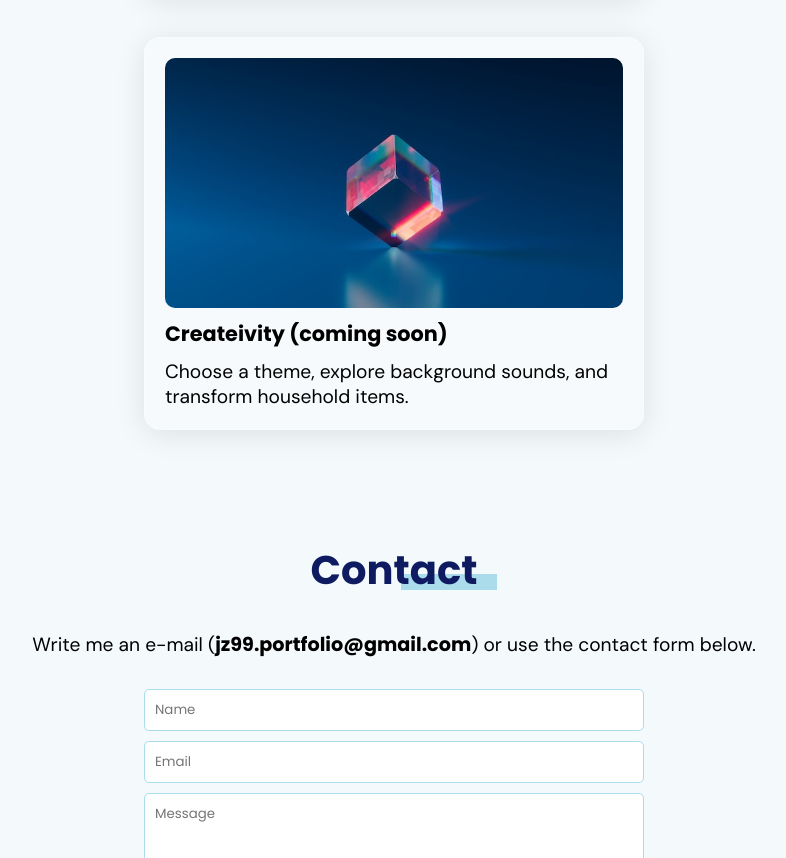
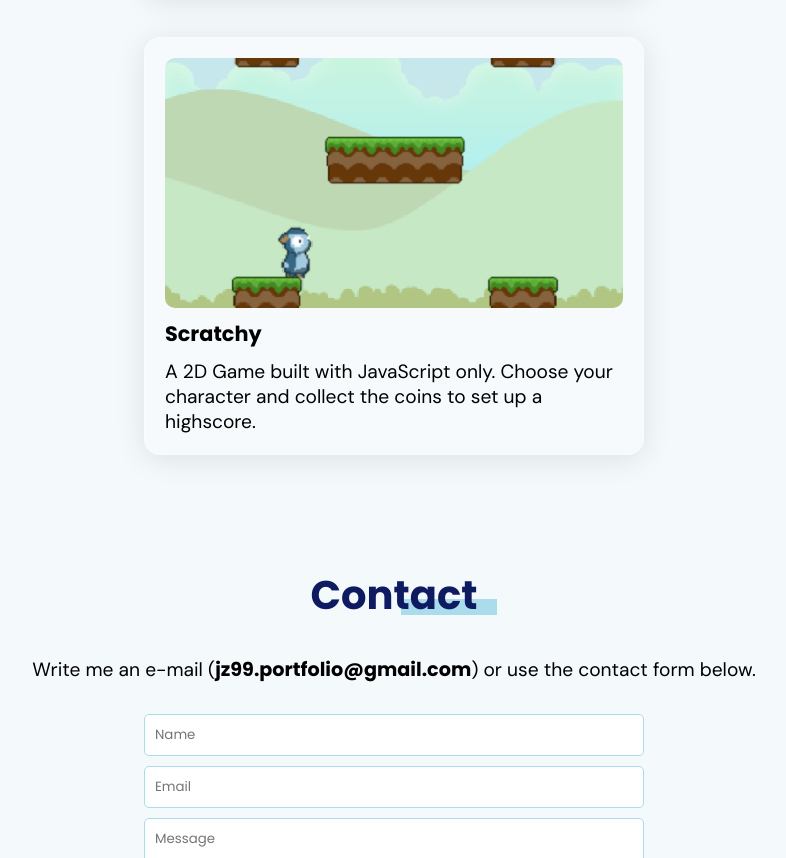
Before and after one commit to fullstackopen23/portfolio, a website: page index.html in a window 1280 px wide. Shown: the part 2633-3491 px from the top of the page, without its empty margins (246-1032 px from the left). Drawn offline with nearby package versions, Linux system fonts and the light colour scheme.

Commit message:
added scratchy to the portfolio

```diff
--- a/index.html
+++ b/index.html
@@ -108,12 +108,12 @@
                         </p>
                     </div>
                     <div data-aos="fade-right" class="project" data-src="#">
-                        <img src="images/creativity.jpg" alt="bookhunt" />
-                        <h3>Createivity (coming soon)</h3>
+                        <img src="images/scratchy.PNG" alt="bookhunt" />
+                        <h3>Scratchy</h3>
 
                         <p>
-                            Choose a theme, explore background sounds, and transform
-                            household items.
+                            A 2D Game built with JavaScript only. Choose your character and collect the coins to set up
+                            a highscore.
                         </p>
                     </div>
                 </div>
```
Also changed, not shown: images/creativity.jpg (deleted), images/scratchy.PNG (added).
